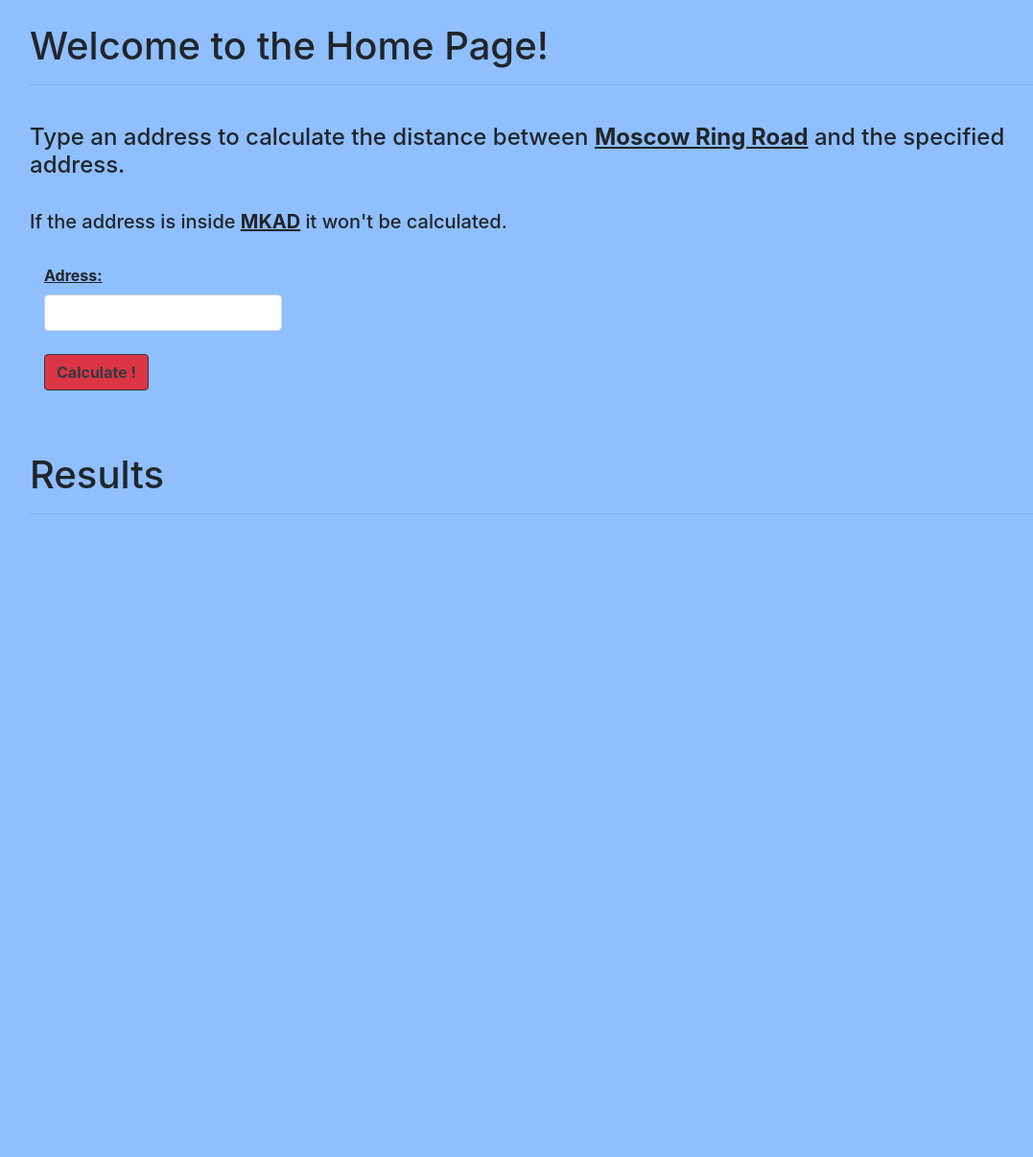
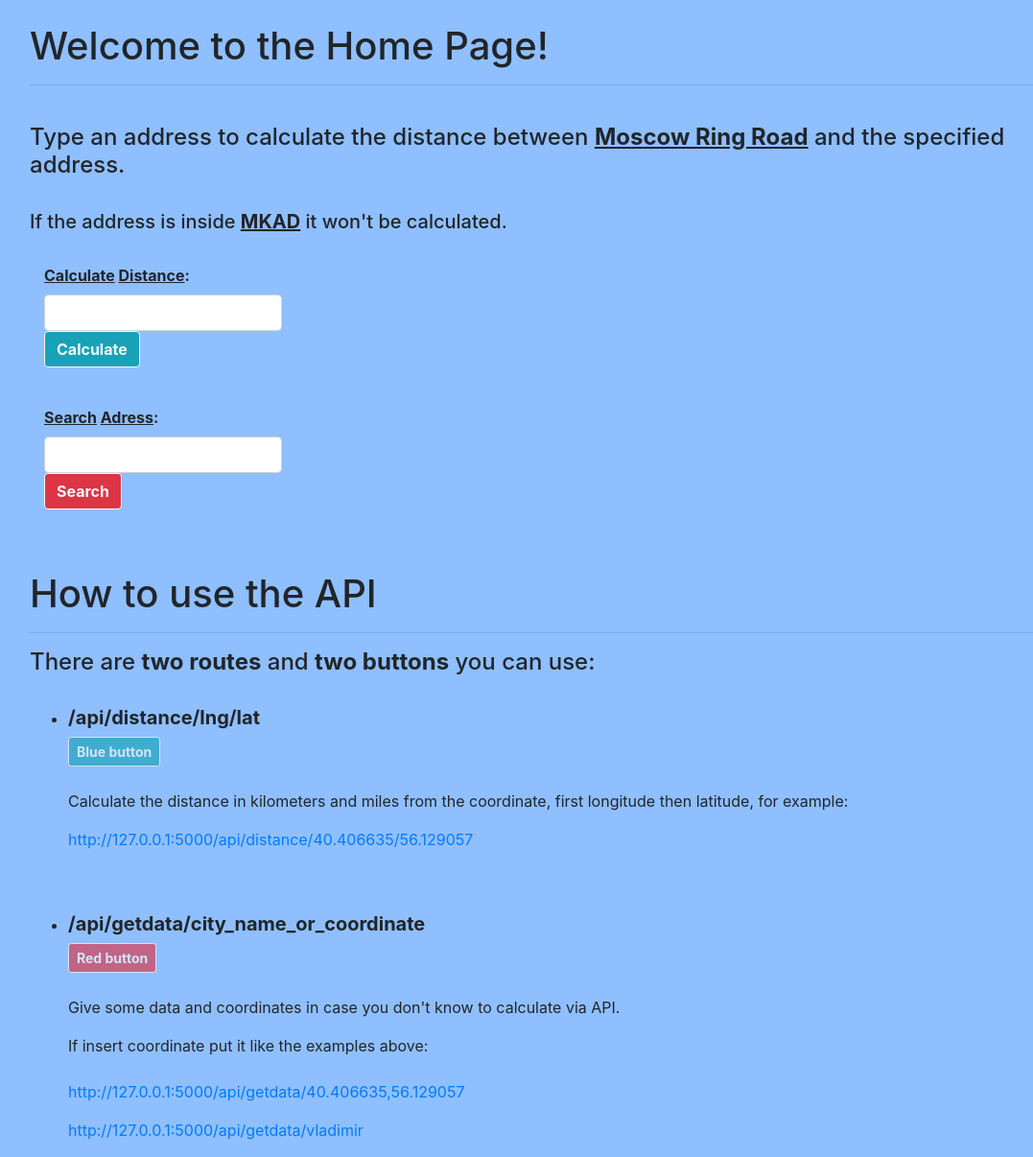
Before and after one commit to terrotar/Russia_API, a Flask app: page / in a window 1280 px wide. Shown: the whole page at 96% size, without its empty margins (54-1131 px from the left). Before the commit the page ends 536 px from the top, so only its background shows below. Run offline with Flask 2, Linux system fonts and the light colour scheme.

Commit message:
Updated home page with more explanation of how to use and 2 buttons, the search address and the calculate distance that yet need to be functional.

```diff
--- a/app/templates/home_page.html
+++ b/app/templates/home_page.html
@@ -17,21 +17,63 @@
     <h5>If the address is inside <strong><u>MKAD</u></strong> it won't be calculated.</h5>
     <br>
 
-    <form action="#">
+
+
+    <form action="#", method="GET">
+
+      <div class="form-group col-3">
+        <label for="address" class="form-label"><strong><u>Calculate</u> <u>Distance</u>:</strong></label>
+        <br>
+        <input type="text" name="address" class="form-control" id="address">
+
+        <button type="submit" class="btn btn-outline-light btn-md bg-info"><strong>Calculate</strong></button>
+      </div>
+
+
+      <br>
+
+    <form action="#", method="GET">
 
         <div class="form-group col-3">
-          <label for="address" class="form-label"><strong><u>Adress:</u></strong></label>
+          <label for="address" class="form-label"><strong><u>Search</u> <u>Adress</u>:</strong></label>
           <br>
-          <input type="address" name="address" class="form-control" id="address">
-          <br>
-          <button type="submit" class="btn btn-outline-dark btn-md bg-danger"><strong>Calculate !</strong></button>
+          <input type="text" name="address" class="form-control" id="address">
+
+          <button type="submit" class="btn btn-outline-light btn-md bg-danger"><strong>Search</strong></button>
         </div>
-
-
 
 
         <br>
         <br>
-        <h1>Results</h1>
+        <h1>How to use the API</h1>
         <hr>
+
+        <h4>There are <strong>two routes</strong> and <strong>two buttons</strong> you can use:</h4>
+        <br>
+        <ul>
+          <li>
+            <h5><strong>/api/distance/lng/lat</strong></h5>
+            <button type="submit" class="btn btn-outline-light btn-sm bg-info" disabled><strong>Blue button</strong></button>
+            <br>
+            <br>
+            <p>Calculate the distance in kilometers and miles from the coordinate, first longitude then latitude, for example:</p>
+
+            <a href="http://127.0.0.1:5000/api/distance/40.406635/56.129057">http://127.0.0.1:5000/api/distance/40.406635/56.129057</a></p>
+
+          </li>
+          <br>
+          <br>
+          <li>
+            <h5><strong>/api/getdata/city_name_or_coordinate</strong></h5>
+            <button type="submit" class="btn btn-outline-light btn-sm bg-danger" disabled><strong>Red button</strong></button>
+            <br>
+            <br>
+            <p>Give some data and coordinates in case you don't know to calculate via API.</p>
+            <p>If insert coordinate put it like the examples above:
+              <br>
+              <br>
+              <a href="http://127.0.0.1:5000/api/getdata/40.406635,56.129057">http://127.0.0.1:5000/api/getdata/40.406635,56.129057</a></p>
+              <a href="http://127.0.0.1:5000/api/getdata/vladimir">http://127.0.0.1:5000/api/getdata/vladimir</a></p>
+          </li>
+        </ul>
 {% endblock %}
```
Also changed, not shown: app/api/routes.py (+6 -4 lines), README.md.
